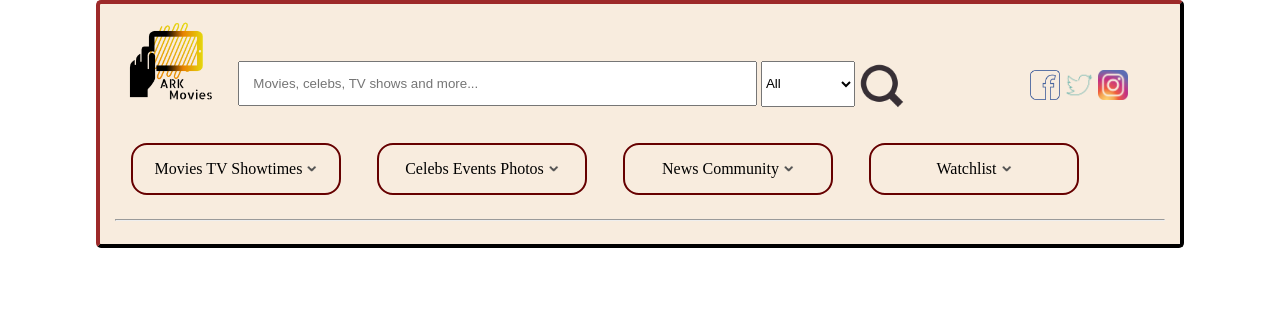
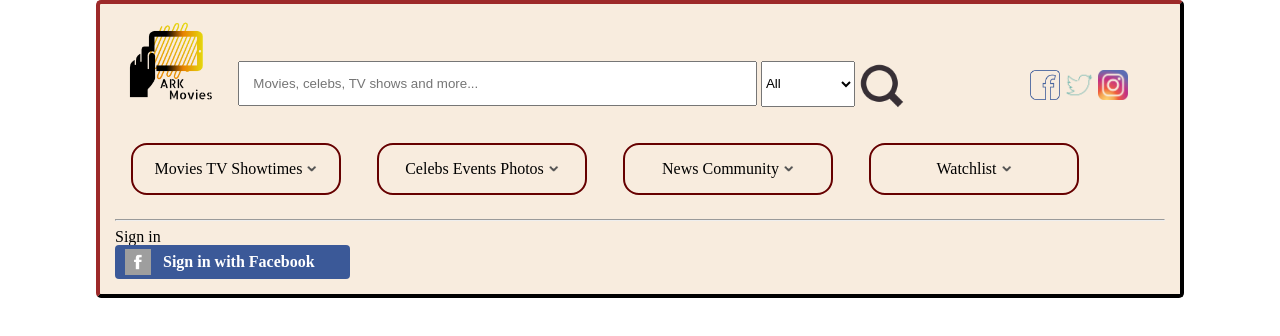
Before and after one commit to rymenivanov/IMDBest, a plain HTML site: page index.html in a window 1280 px wide. Drawn offline with Linux system fonts and the light colour scheme; grey boxes are pictures that could not be loaded.

Commit message:
Added facebook sign in

```diff
--- a/index.html
+++ b/index.html
@@ -63,7 +63,15 @@
             </nav>
         </header>
         <hr>
-
+        <main>
+            <div>
+                <h2>Sign in</h2>
+                <a class="logins"href="">
+                <span ><img id="facebookLogo" src="images/facebook2.png" alt=""></span>
+                <span id="facebookLogin">Sign in with Facebook</span>
+            </a>
+            </div>
+        </main>
     </div>
 </body>
 
--- a/styles/styles.css
+++ b/styles/styles.css
@@ -74,3 +74,31 @@ nav ul li span img {
     width: 30px;
     margin-bottom: -12px;
 }
+
+#facebookLogo {
+    background: url(http://www.freeiconspng.com/uploads/facebook-transparent-logo-png-0.png) no-repeat;
+    height: 26px;
+    width: 26px;
+    display: inline-block;
+    vertical-align: middle;
+}
+
+#facebookLogin {
+    background-color: #3B5998;
+    color: white;
+    font-weight: bold;
+    vertical-align: middle;
+    margin-left: 8px;
+}
+
+.logins {
+    height: 34px;
+    width: 235px;
+    text-decoration: none;
+    background-color: #3B5998;
+    display: block;
+    position: relative;
+    border-radius: 4px;
+    padding: 4px 10px;
+    box-sizing: border-box;
+}
```
Also changed, not shown: images/facebook2.png (added).
